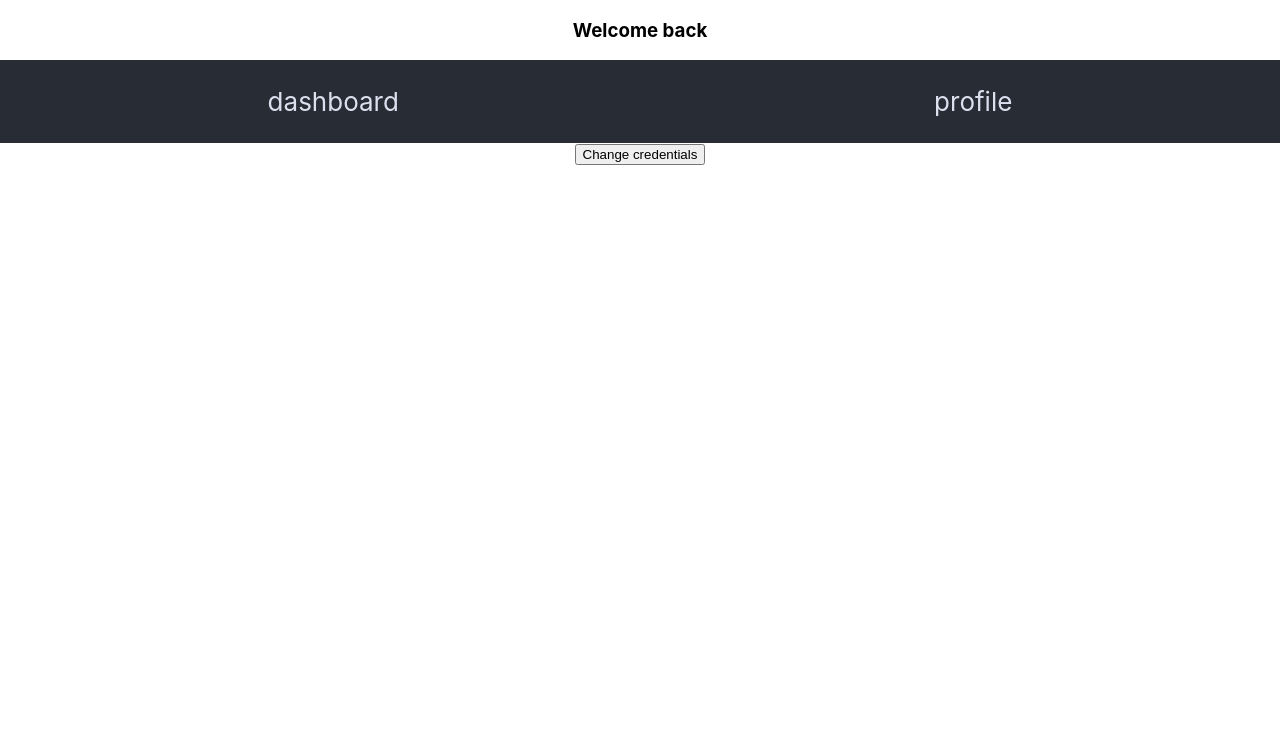
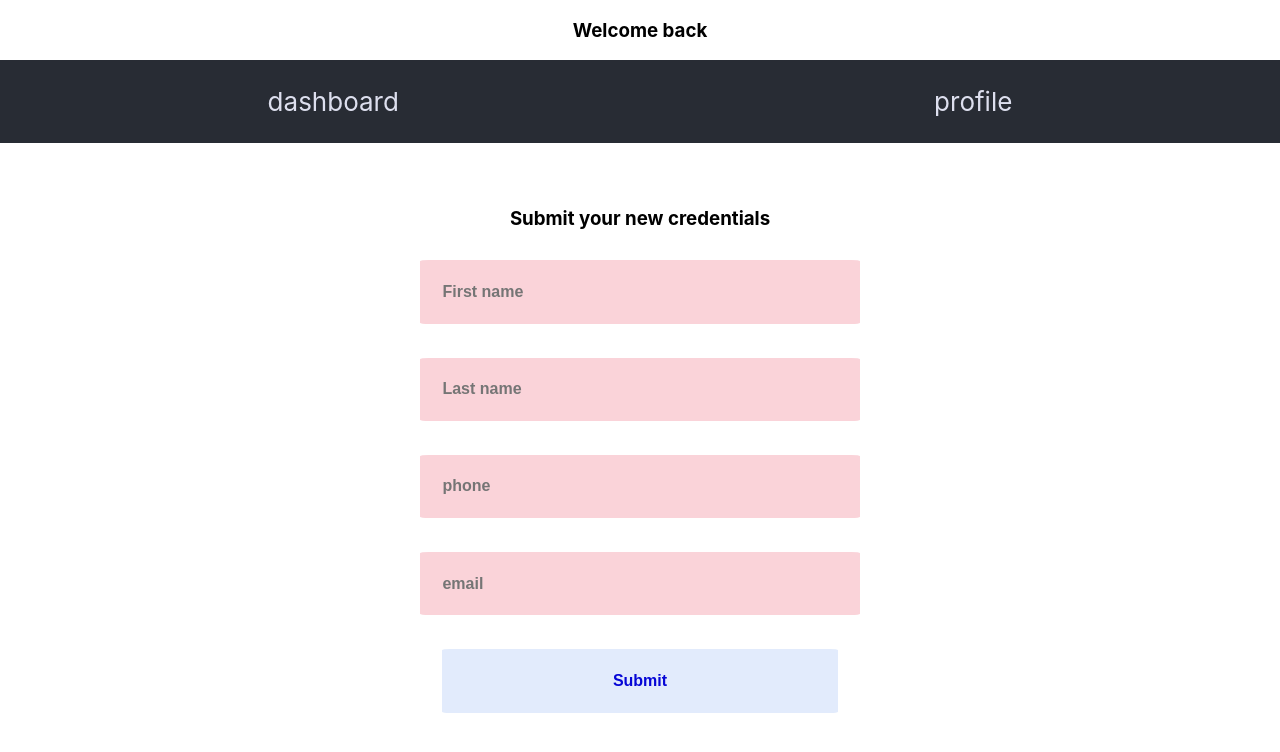
Before and after one commit to Emis90/MyBankPage, a React (Create React App) app in the folder jaroopassessment/: page / in a window 1280 px wide. Shown: the top 752 px of the page. Built offline with nearby package versions, Linux system fonts and the light colour scheme; no server answers; what miragejs would draw is missing.

Commit message:
form ready

```diff
--- a/jaroopassessment/src/App.css
+++ b/jaroopassessment/src/App.css
@@ -70,12 +70,17 @@
   justify-content: space-evenly;
   overflow-y: scroll;
 }
-#addButton {
-  padding: .5em;
-  border-radius: .2em;
+button, #submit, input {
+  padding: 2%;
+  border-radius: 2%;
+  margin: 1%;
   background-color: rgb(226, 235, 252);
-  color: rgb(6, 6, 151);
+  color: rgb(6, 6, 214);
+  border-width: .5;
+  border-color: darkblue;
+  border-style: none;
   font-weight: bold;
+
 }
 #addButton:hover {
   cursor: pointer;
@@ -88,8 +93,29 @@
 
 }
 input:invalid {
-  background-color: pink;
+  background-color: rgb(250, 211, 217);
 }
+input:valid {
+  background-color: rgb(217, 247, 216);
+}
+input {
+  min-width: 35%;
+  min-height: 10%;
+  padding: 2%;
+  margin: 1%;
+  font-size: medium;
+}
+#form {
+  /* padding: 8%; */
+  margin: 5%;
+  justify-content: flex-end;
+}
+.fields {
+  flex-direction: column;
+  flex-wrap: nowrap;
+  margin: 1%;
+}
+
 @keyframes App-logo-spin {
   from {
     transform: rotate(0deg);
--- a/jaroopassessment/src/App.js
+++ b/jaroopassessment/src/App.js
@@ -7,7 +7,7 @@ import axios from 'axios'
 function App() {
   const [ page, setPage ] = useState('profile')
   const [ user, setUser ] = useState(null)
-  const [balance, setBalance ] = useState(0)
+  const [ balance, setBalance ] = useState(0)
 
   const getUser = async()=> {
       let {data}= await axios.get('/api/user')
--- a/jaroopassessment/src/Dashboard.js
+++ b/jaroopassessment/src/Dashboard.js
@@ -1,20 +1,20 @@
 import React, { useEffect, useState } from 'react';
 import Card from './Card'
 import axios from 'axios'
-// import * as lorem from "lorem-ipsum";
+
 const Dashboard = ({balance, setBalance}) => {
     const [transactions, setTrans] = useState([])
 
     const getTransactions = async()=> {
         let {data} = await axios.get('/api/transactions')
         setTrans(data)
-     }
+    }
+
     const purchase = async() => {
-
         let type = ['Credit', 'Debit']
         let random =
             {
-                id: Math.floor(Math.random() * 100),
+                id: transactions[transactions.length - 1].id - 1,
                 created: new Date(),
                 amount: (Math.random() * 1000).toFixed(2),
                 type: type[Math.floor(Math.random() * (2 - 1) + 1)],
@@ -49,9 +49,7 @@ const Dashboard = ({balance, setBalance}) => {
                       return <Card transaction={el}/>
                     }) : null}
                 </div>
-
             </div>
-
         </div>
     )
 }
--- a/jaroopassessment/src/Form.js
+++ b/jaroopassessment/src/Form.js
@@ -4,20 +4,19 @@ import axios from 'axios'
 //use span for errors
 const Form = ({setToggle, setUser}) => {
     const [newUser, setNewUser] = useState({firstName: '', lastName: '', phone: '', email: ''})
-    // const validEmailRegex = RegExp(
-    //   /^(([^<>()\[\]\.,;:\s@\"]+(\.[^<>()\[\]\.,;:\s@\"]+)*)|(\".+\"))@(([^<>()[\]\.,;:\s@\"]+\.)+[^<>()[\]\.,;:\s@\"]{2,})$/i
-    // );
-    // const validateForm = errors => {
 
-    // };
-    const change = (event) => {/////update the state
+    const change = (event) => {/////validate here
         setNewUser({...newUser,
          [event.target.name]: event.target.value
         })
         console.log(newUser)
      }
+
     const submit = async(e) => {
       e.preventDefault()
+        newUser.firstName = newUser.firstName[0].toUpperCase() + newUser.firstName.slice(1).toLowerCase()
+        newUser.lastName = newUser.lastName[0].toUpperCase() + newUser.lastName.slice(1).toLowerCase()
+        newUser.created = new Date()
       try {
         let {data} = await axios.put(`/api/user`, newUser)
         setUser(data)
@@ -25,37 +24,31 @@ const Form = ({setToggle, setUser}) => {
       } catch (error) {
         throw(error)
       }
+    }
 
-    }
     return(
-        <div style={{flexDirection: "column", margin: '10em'}}>
+        <div id='form'>
+          <h3>Submit your new credentials</h3>
         <form onChange={change} onSubmit={(e)=> submit(e)}>
-        <label>
-          First Name:
-        </label>
-        <input type="text" name="firstName"/>
+        <div className='fields'>
+        <input type="text" name="firstName" placeHolder='First name'required/>
+        </div>
+        <div className='fields'>
+        <input type="text" name="lastName" placeHolder='Last name' required/>
+        </div>
+        <div className='fields'>
+        <input type="tel" name="phone" placeHolder='phone'pattern="[0-9][0-9][0-9][0-9][0-9][0-9][0-9][0-9][0-9][0-9]" required/>
+        </div>
+        <div className='fields'>
+        <input type="email" name="email" placeHolder='email' required/>
+        </div>
+        <div className='fields'>
+        <input type="submit" value="Submit" id='submit'/>
+        </div>
 
-
-        <label>
-          Last Name:
-          </label>
-        <input type="text" name="lastName" />
-
-
-        <label>
-          Phone:
-         </label>
-        <input type="text" name="phone" />
-
-
-        <label>
-          Email:
-        </label>
-        <input type="text" name="email" />
-        <input type="submit" value="Submit" style={{width: 50}}/>
         </form>
         </div>
-    )
+        )
 }
 
 export default Form
--- a/jaroopassessment/src/Profile.js
+++ b/jaroopassessment/src/Profile.js
@@ -2,7 +2,7 @@ import React,{ useState } from 'react';
 import Form from './Form'
 const Profile = ({user, setUser}) => {
 
-    const [toggle, setToggle] = useState('info')
+    const [toggle, setToggle] = useState('change')
 
    if(toggle === 'info') {
     return (
@@ -16,7 +16,7 @@ const Profile = ({user, setUser}) => {
             </div>
             ) : null}
          </div>
-         <button onClick={()=> setToggle('change')}>Change credentials</button>
+         <button id='changeButton' onClick={()=> setToggle('change')}>Change credentials</button>
         </div>
     )
    } else {
```
